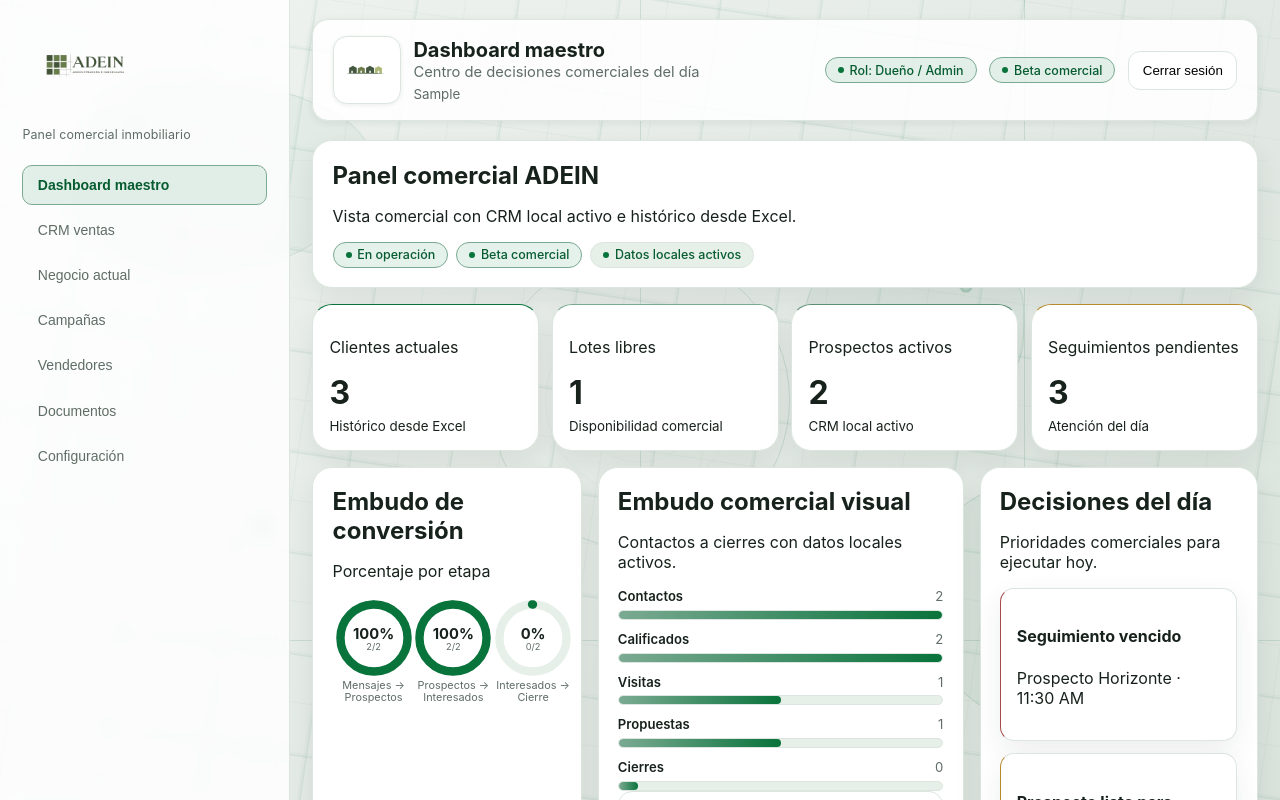
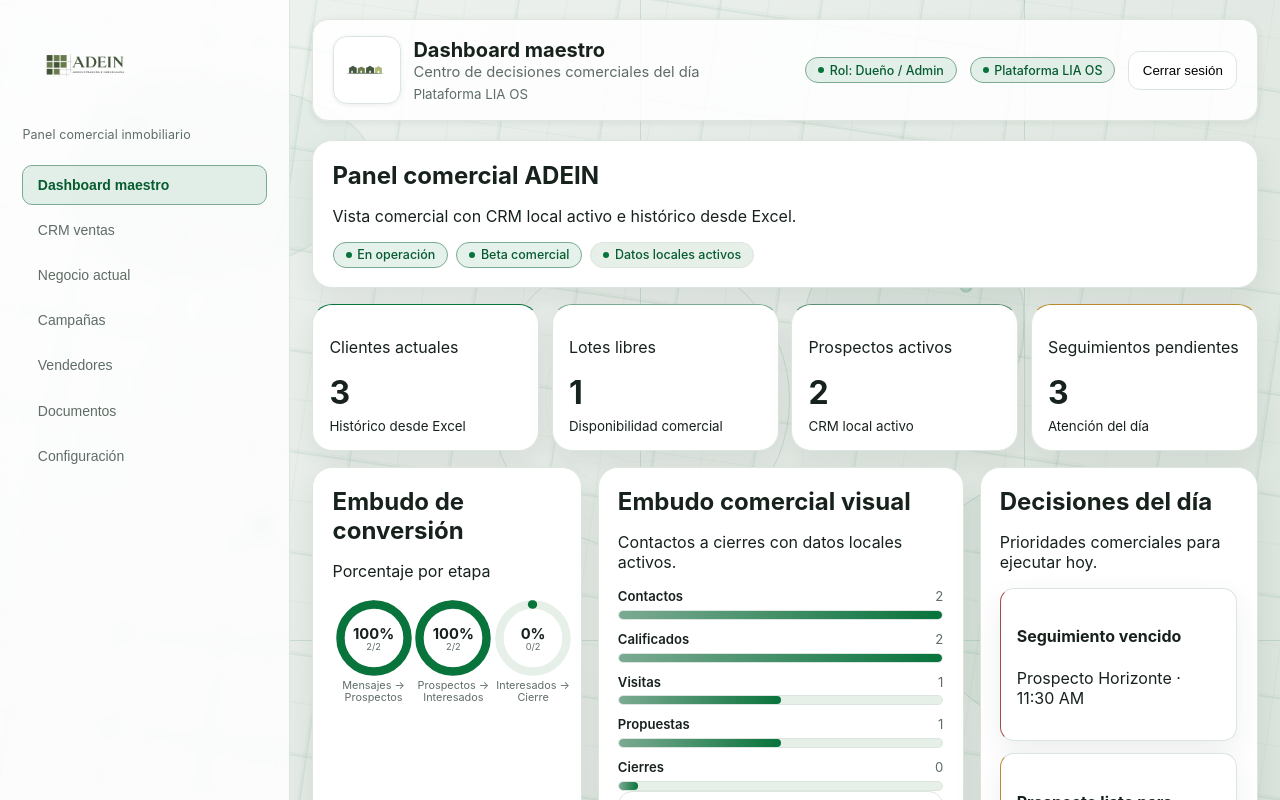
Before and after one commit to Codex13-OSS/ADEIN-PANEL, a React (Vite) app: page / in a window 1280 px wide. Both pictures are taken after typing "Sample", "Sample123" into the empty fields and a click on the button "Entrar". Shown: the top 800 px of the page. Built offline with nearby package versions, Linux system fonts and the light colour scheme; no server answers.

Commit message:
fix(crm): polish presentation copy for LIA OS beta

```diff
--- a/src/App.tsx
+++ b/src/App.tsx
@@ -32,7 +32,6 @@ function App() {
     return (
       <LoginView
         onLogin={(username, role) => {
-          // Mock temporal: sesión visual con sessionStorage. Autenticación real pendiente en próximo PR.
           const nextSession = { username, role };
           sessionStorage.setItem(SESSION_KEY, JSON.stringify(nextSession));
           setSession(nextSession);
--- a/src/components/Header.tsx
+++ b/src/components/Header.tsx
@@ -11,12 +11,12 @@ function Header({ title, subtitle, role, username, onLogout }: Props) {
         <div>
           <h1>{title}</h1>
           <p>{subtitle}</p>
-          <small>{username}</small>
+          <small>Plataforma LIA OS</small>
         </div>
       </div>
       <div className="header-right">
         <StatusBadge>{role === 'owner' ? 'Rol: Dueño / Admin' : 'Rol: Vendedor'}</StatusBadge>
-        <StatusBadge tone="success">Beta comercial</StatusBadge>
+        <StatusBadge tone="success">Plataforma LIA OS</StatusBadge>
         <button className="btn-outline" onClick={onLogout}>Cerrar sesión</button>
       </div>
     </header>
--- a/src/components/Shell.tsx
+++ b/src/components/Shell.tsx
@@ -165,7 +165,7 @@ function Shell({ session, defaultSection, onLogout }: Props) {
   };
 
   const handleResetCrmDemo = () => {
-    if (typeof window !== 'undefined' && !window.confirm('¿Restablecer CRM demo a datos iniciales?')) return;
+    if (typeof window !== 'undefined' && !window.confirm('¿Restablecer CRM a datos iniciales?')) return;
     clearCrmStorage();
     setProspects(INITIAL_PROSPECTS);
     setFollowups(INITIAL_FOLLOWUPS);
```
